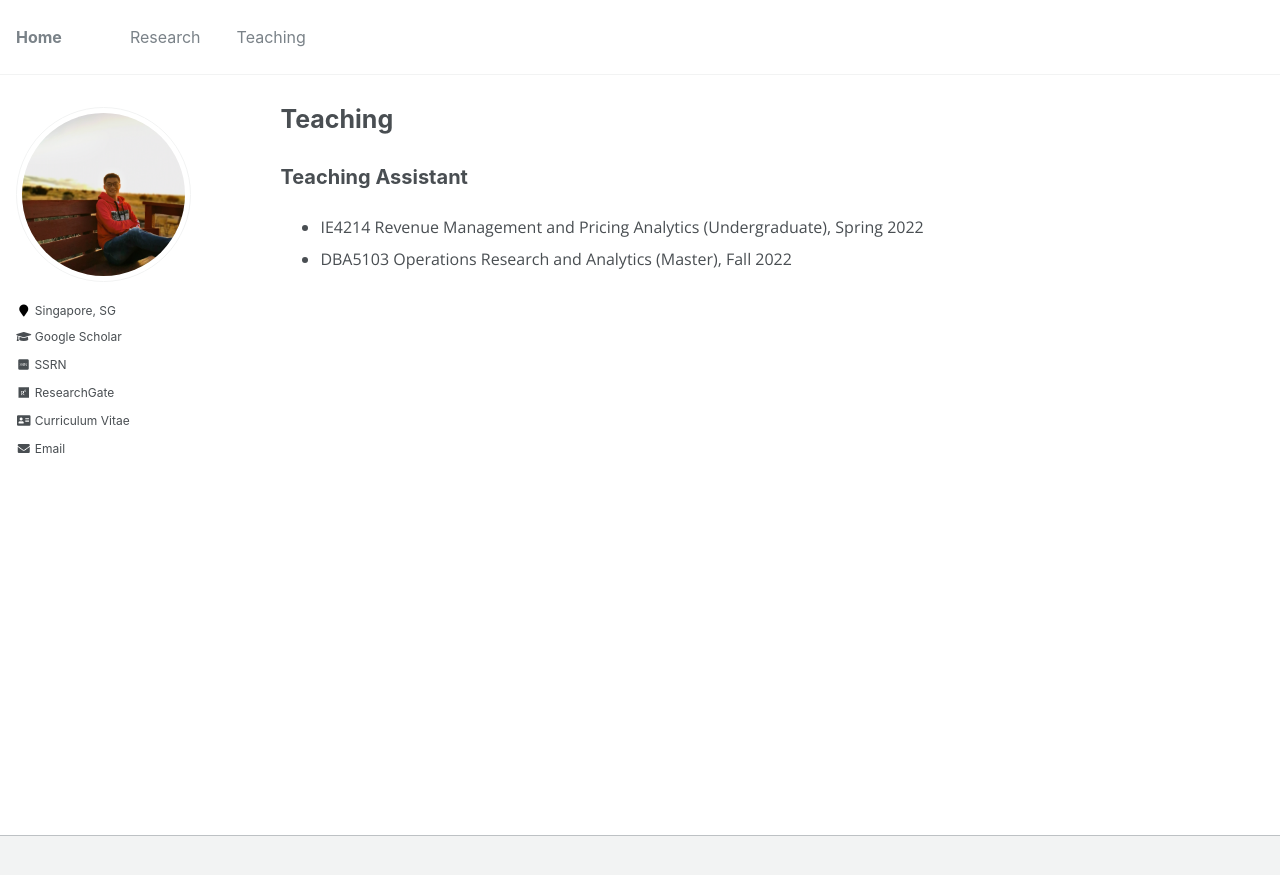
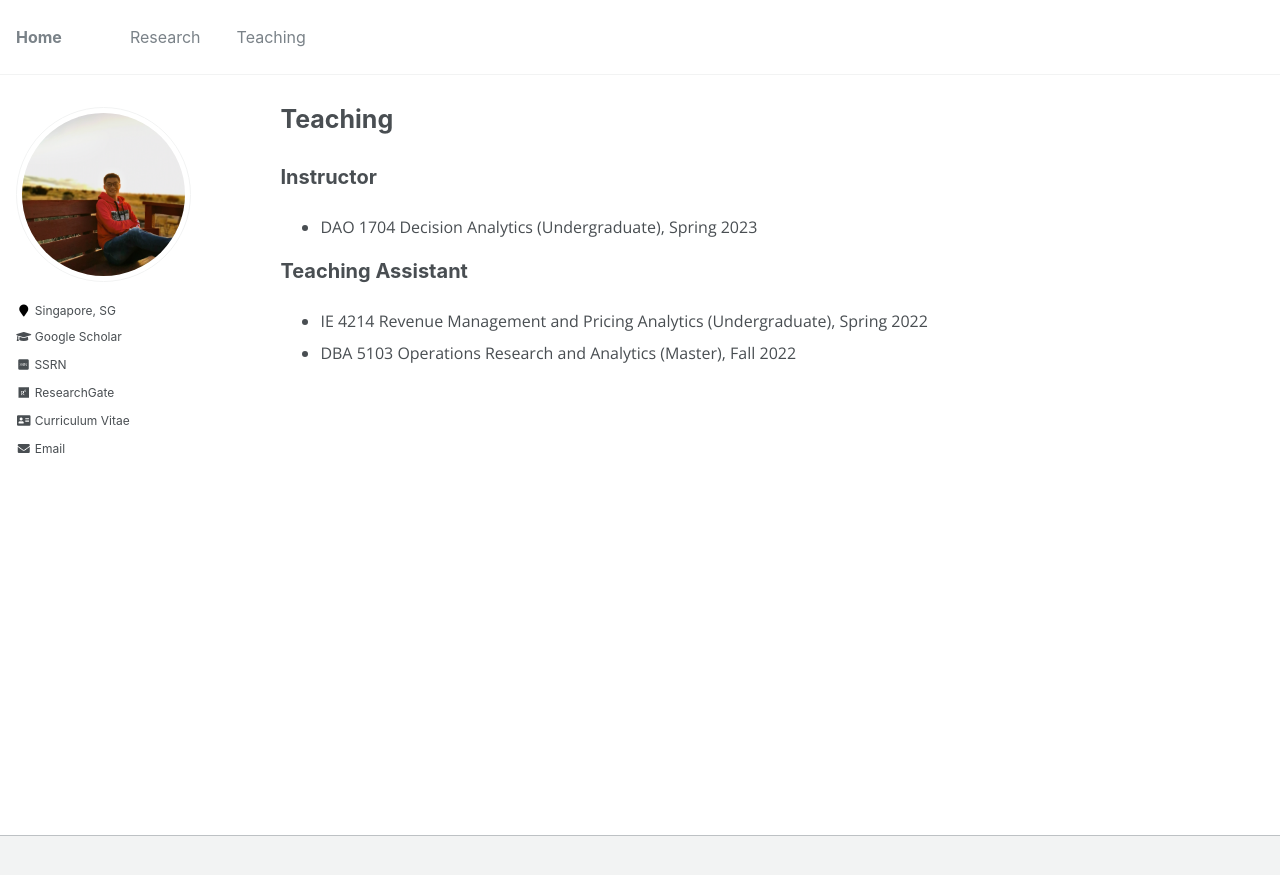
Before and after one commit to gcheng-nus/gcheng-nus.github.io, a Jekyll site: the page built from _pages/teaching.md, in a window 1280 px wide. Shown: the top 875 px of the page. Built offline with Jekyll 4.4.1, drawn with Linux system fonts in a browser that asks for light colours; some web fonts are replaced.

Commit message:
add teaching

```diff
--- a/_pages/teaching.md
+++ b/_pages/teaching.md
@@ -11,10 +11,15 @@ author_profile: true
 <!-- <body style="font-family: sans-serif; font-size: 9pt;"> -->
 <body style="font-family: Open Sans; font-style: light; font-size: 12pt;">
 
+<h2 style="margin-top: 1em;">Instructor</h2>
+<ul>
+	<li>DAO 1704 Decision Analytics (Undergraduate), Spring 2023</li>
+</ul>
+
 <h2 style="margin-top: 1em;">Teaching Assistant</h2>
 <ul>
-	<li>IE4214 Revenue Management and Pricing Analytics (Undergraduate), Spring 2022</li>
-	<li>DBA5103 Operations Research and Analytics (Master), Fall 2022</li>
+	<li>IE 4214 Revenue Management and Pricing Analytics (Undergraduate), Spring 2022</li>
+	<li>DBA 5103 Operations Research and Analytics (Master), Fall 2022</li>
 </ul>
 
 </body>
```
Also changed, not shown: 2 other files.
